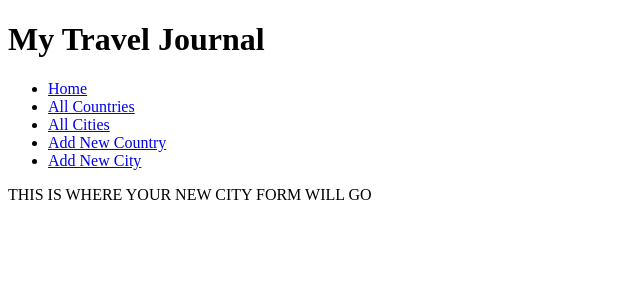
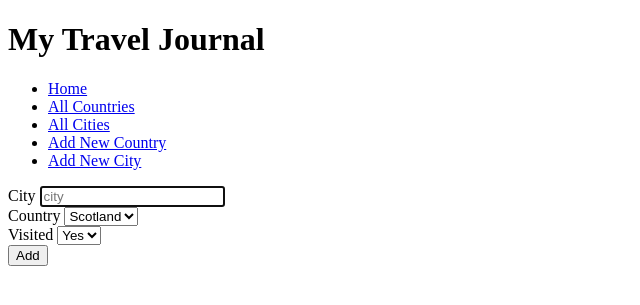
Before and after one commit to simbobs/solo_project_week_4, a Flask app: page /cities/new in a window 1280 px wide. Shown: the top 305 px of the page, without its empty margins (0-640 px from the left). Run offline with Flask 2, Linux system fonts and the light colour scheme; data comes from the database, SQL or seed files in the repository; both versions use the stored data as it was after the commit.

Commit message:
Nonetype error central

```diff
--- a/console.py
+++ b/console.py
@@ -16,7 +16,7 @@ country1 = Country ("Scotland")
 country_repository.save(country1)
 
 country2 = Country ("Italy")
-country_repository.save(country2)
+country2 =country_repository.save(country2)
 
 city1 = City("Glasgow", country1)
 city_repository.save(city1)
@@ -33,7 +33,9 @@ city_repository.save(city4)
 country2.mark_country_visited
 
 
-print(country_repository.cities(country1)[0].name)
+list_of_cities = country_repository.cities(country1)
+
+print(country2.id)
 
 country_repository.select_all()
 
--- a/controllers/cities_controller.py
+++ b/controllers/cities_controller.py
@@ -15,4 +15,17 @@ def cities():
 @cities_blueprint.route("/cities/new")
 def new_city():
     cities = city_repository.select_all()
-    return render_template("cities/new.html", all_cities = cities)
+    countries = country_repository.select_all()
+    return render_template("cities/new.html", all_cities = cities, all_countries = countries)
+
+@cities_blueprint.route("/cities", methods =["POST"])
+def add_city():
+    city_name = request.form['name']
+    country_id = request.form['country_id']
+    visited = bool(int(request.form['visited']))
+
+    country = country_repository.select(country_id)
+    city = City(city_name, country.name, visited)
+
+    city_repository.save(city)
+    return redirect("/cities")
--- a/db/travel_manager.sql
+++ b/db/travel_manager.sql
@@ -15,6 +15,6 @@ CREATE TABLE cities (
     visited BOOLEAN DEFAULT FALSE,
     country_id INTEGER NOT NULL,
         FOREIGN KEY (country_id)
-            REFERENCES countries (id)
+            REFERENCES countries(id)
 
 );
--- a/repositories/city_repository.py
+++ b/repositories/city_repository.py
@@ -9,10 +9,11 @@ from models.country import Country
 import repositories.country_repository as country_repository
 
 def save(city):
-    sql = "INSERT INTO cities (name, visited, country_id) VALUES (?, ?, ?) RETURNING ID"
+    sql = "INSERT INTO cities (name, visited, country_id) VALUES (?, ?, ?) RETURNING id"
     values = [city.name, city.visited, city.country.id]
     results = run_sql(sql, values)
-    city.id = results[0]['id']
+    id = results[0]['id']
+    city.id = id
     return city
 
 def select_all():
@@ -29,13 +30,13 @@ def select_all():
 
 def select(id):
     city = None
-    sql = "SELECT * FROM cities where id = ?"
-    values = [id]
-    result = run_sql(sql, values)
+    sql = "SELECT * FROM cities WHERE id = ?"
+    values =[id]
+    result = run_sql(sql, values)[0]
 
     if city is not None:
         visited = True if result['visited'] == 1 else False
-        country = country_repository.select(result['country_id'])
+        country = country_repository.select(result['country_id']).name
         city = City (result['name'], country, visited, result ['id'])
     return city
 
--- a/repositories/country_repository.py
+++ b/repositories/country_repository.py
@@ -7,10 +7,11 @@ from models.country import Country
 
 
 def save(country):
-    sql = "INSERT INTO countries (name, visited) VALUES (?, ?) RETURNING ID"
+    sql = "INSERT INTO countries (name, visited) VALUES (?, ?) RETURNING id"
     values = [country.name, country.visited]
     results = run_sql(sql, values)
-    country.id = results[0]['id']
+    id = results[0]['id']
+    country.id = id
     return country
 
 def select_all():
@@ -26,13 +27,13 @@ def select_all():
 
 def select(id):
     country = None
-    sql = "SELECT * FROM countries where id = ?"
+    sql = "SELECT * FROM countries WHERE id = ?"
     values = [id]
-    results = run_sql(sql, values)[0]
+    result = run_sql(sql, values)[0]
 
     if country is not None:
-        visited = True if results['visited'] == 1 else False
-        country = Country(results['name'], visited, results['id'])
+        visited = True if result['visited'] == 1 else False
+        country = Country(result['name'], visited, result['id'])
     return country
 
 def update(country):
@@ -48,7 +49,7 @@ def cities(country):
 
     for row in results:
         visited = True if row['visited'] == 1 else False
-        city = City(row['name'], country, visited, row['id'])
+        city = City(row['name'], country.name, visited, row['id'])
         cities.append(city)
     return cities
 
--- a/templates/cities/new.html
+++ b/templates/cities/new.html
@@ -2,6 +2,33 @@
 
 {% block content %}
 
-<p> THIS IS WHERE YOUR NEW CITY FORM WILL GO</p>
+<form action="/cities" method="POST">
+    <div>
+        <label for="city">City</label>
+        <input type="text" id="city" name="name" placeholder="city" required autofocus>
+    </div>
+
+    <div>
+        <label for="country">Country</label>
+        <select id="country" name="country_id">
+            <!-- to populate the drop down list -->
+            {% for country in all_countries %}
+            <option value="{{country.id}}">{{country.name}}</option>
+            {% endfor %}
+
+        </select>
+    </div>
+
+    <div>
+        <label for="visited">Visited</label>
+        <select id="visited" name ="visited">
+            <option value="1">Yes</option>
+            <option value="0">No</option>
+        </select>
+    </div>
+    <button type=""submit>Add</button>
+</form>
+
+
 
 {% endblock %}
```
Also changed, not shown: controllers/countries_controller.py (+5 -5 lines), templates/countries/show.html (+1 -20 lines), db/travel_manager.db.
